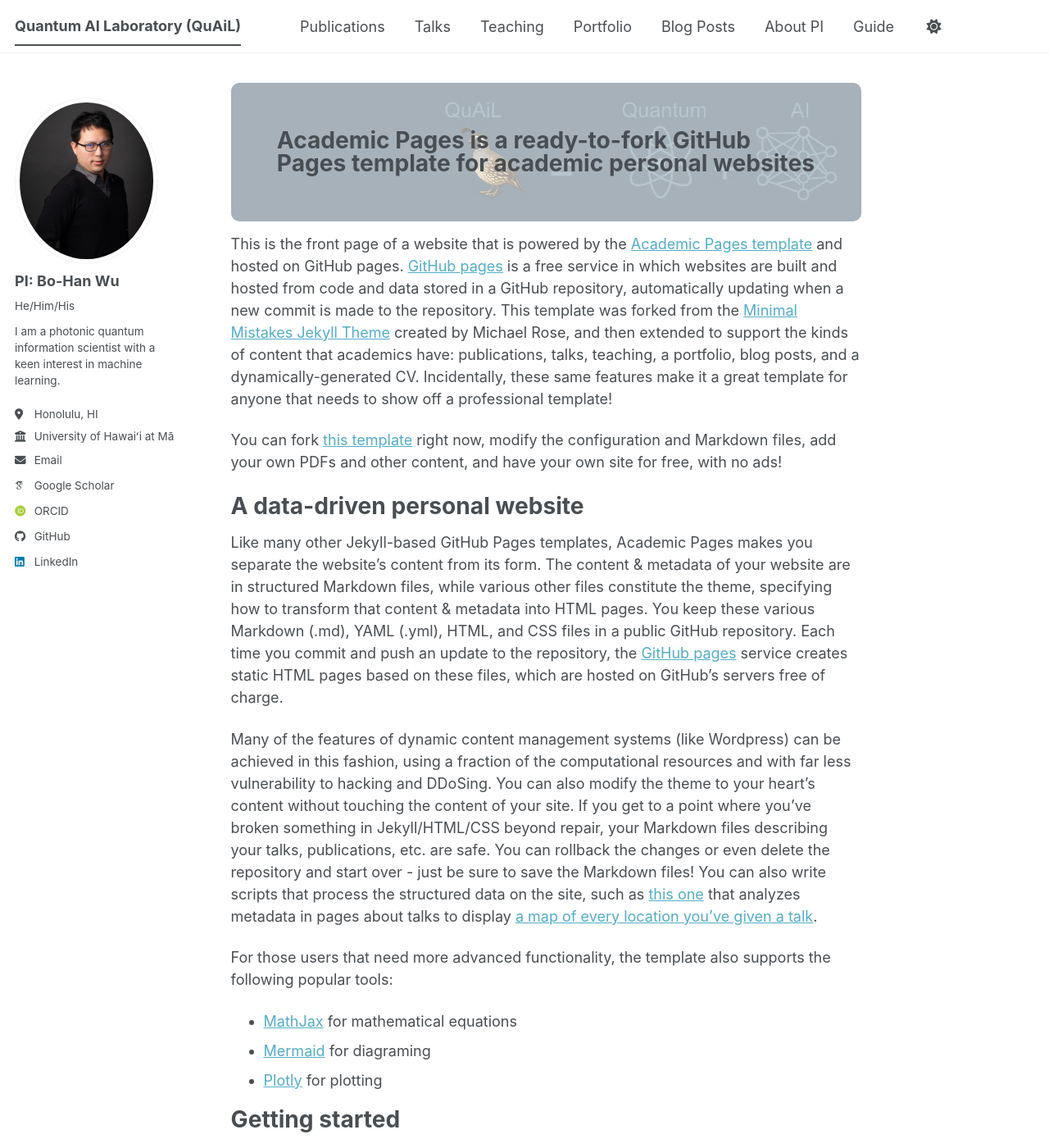
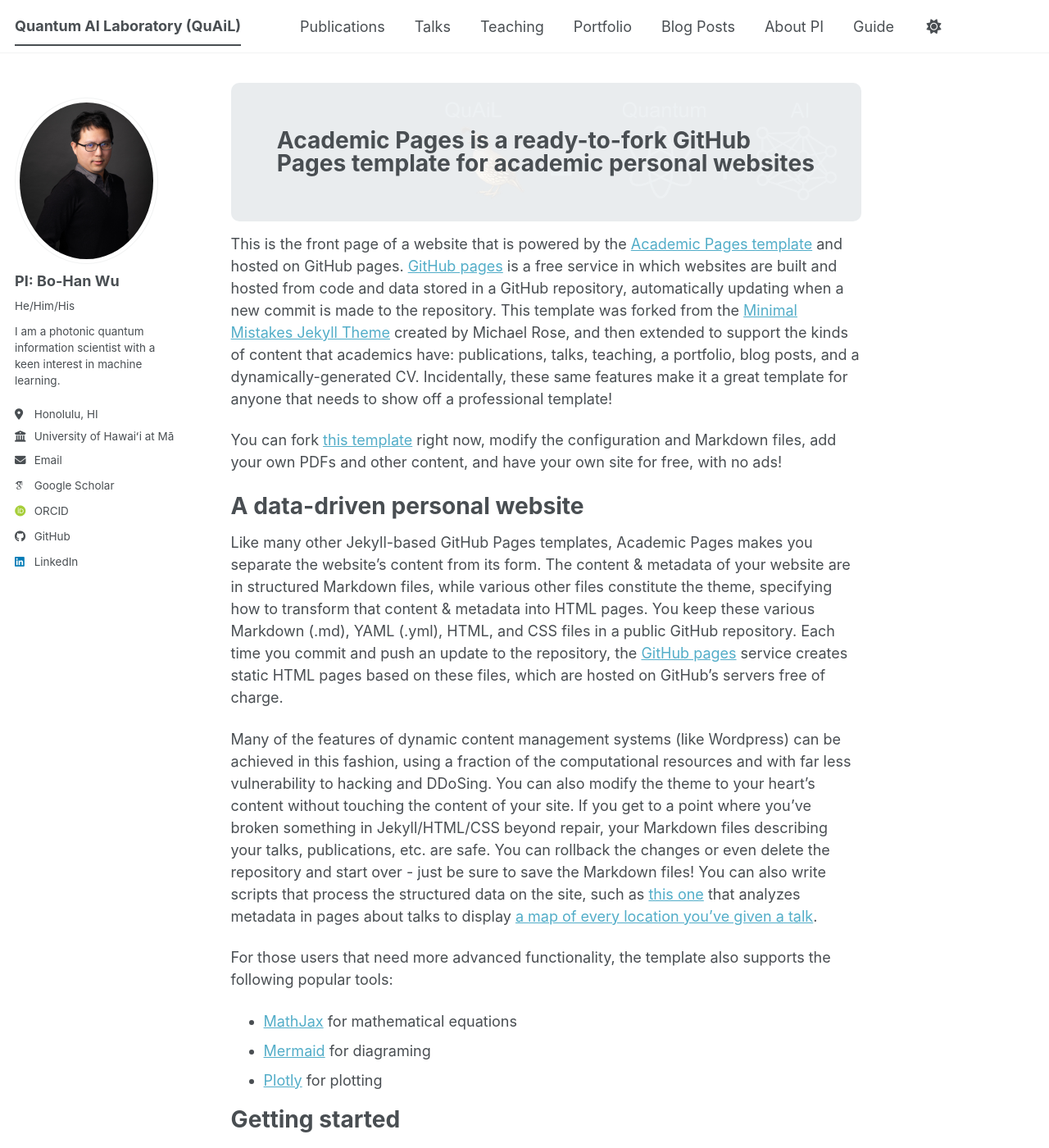
Before and after one commit to go705/go705.github.io, a Jekyll site: the page built from _pages/about.md, in a window 1280 px wide and 1400 px high. Shown: the whole window at 82% size. Built offline with Jekyll 4.4.1, drawn with Linux system fonts in a browser that asks for light colours; some web fonts are replaced; a script bundle is joined from its source files by our own code; library files that are not in the unit come from our copies.

Commit message:
Update _archive.scss

```diff
--- a/_sass/layout/_archive.scss
+++ b/_sass/layout/_archive.scss
@@ -3,7 +3,7 @@
    ========================================================================== */
 
 .page__title {
-  background-image: linear-gradient(rgba(255, 255, 255, 0.6), rgba(255, 255, 255, 0.6)),
+  background-image: linear-gradient(rgba(255, 255, 255, 0.9), rgba(255, 255, 255, 0.9)),
                     url('/images/Group_image.jpeg');
   background-size: cover;
   background-position: center;
```
